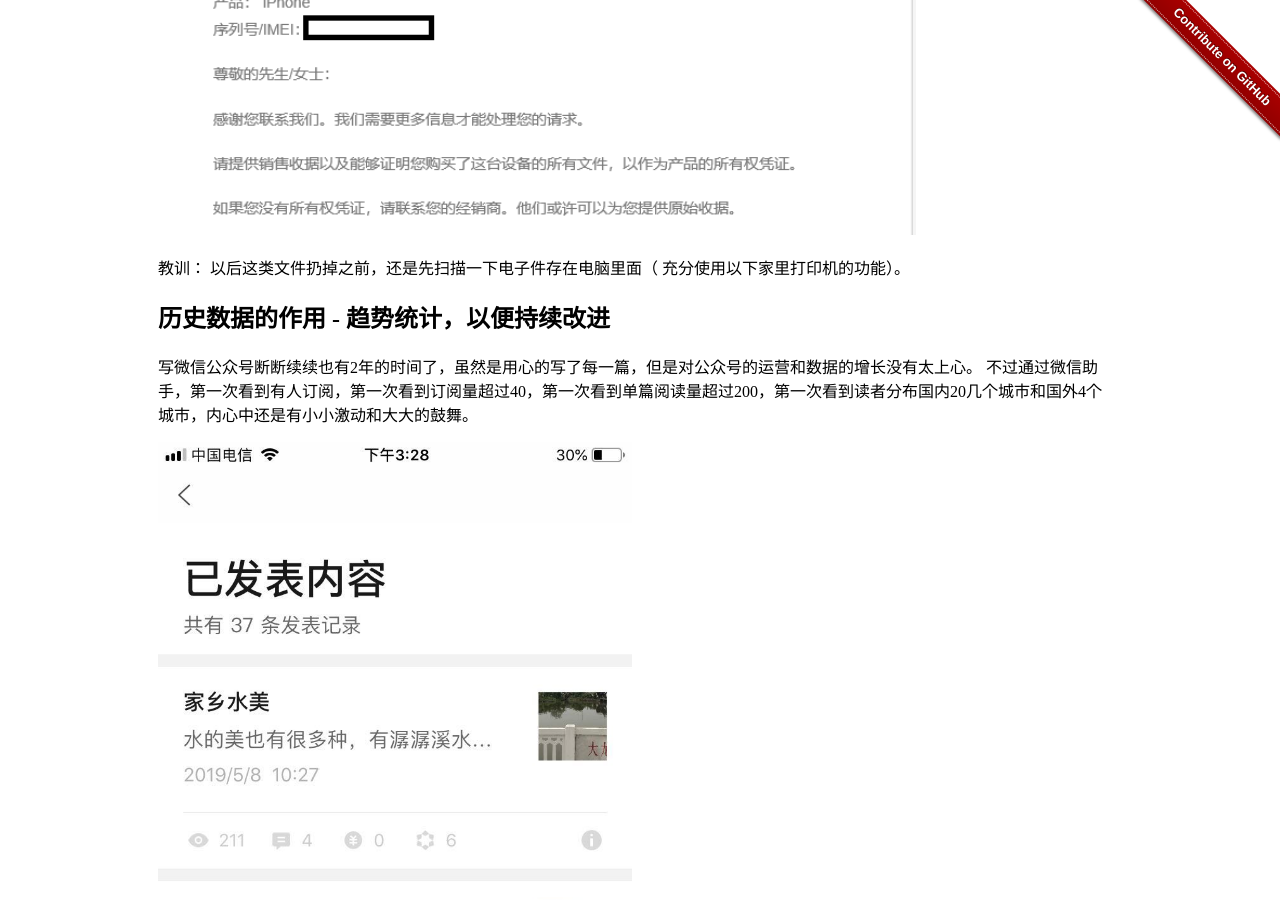
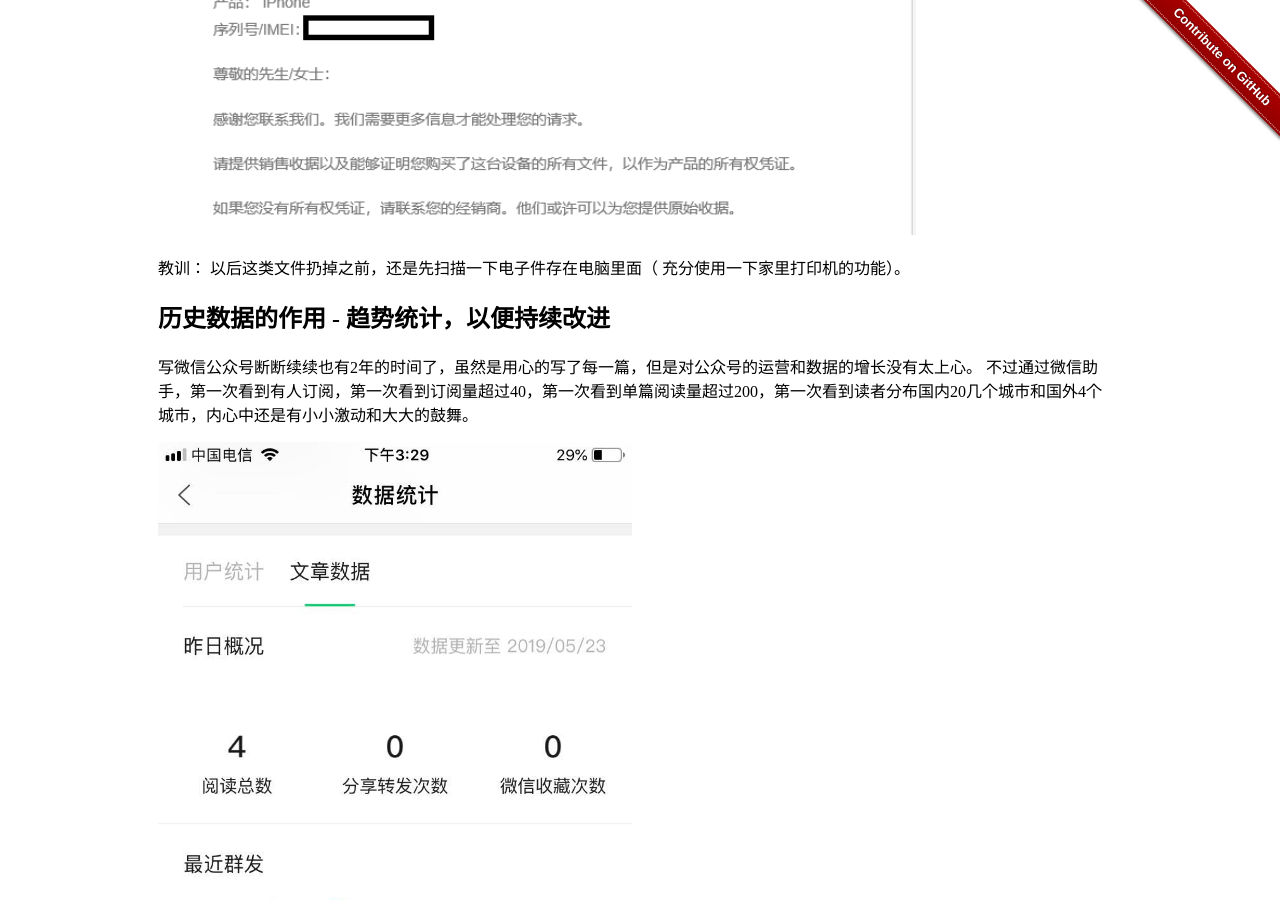
Before and after one commit to liuning0820/liuning0820.github.io, a Jekyll site: the page built from _posts/2019-05-24-usage-of-historical-data.md, in a window 1280 px wide and 900 px high, scrolled down 651 px. Built offline with Jekyll 4.4.1, drawn with Linux system fonts in a browser that asks for light colours; comment, search, counter and statistics services are not loaded.

Commit message:
clean up article.

```diff
--- a/_posts/2019-05-24-usage-of-historical-data.md
+++ b/_posts/2019-05-24-usage-of-historical-data.md
@@ -16,13 +16,11 @@ comments: true
 
 ![apple-case-id]({{ site.url }}{{site.baseurl}}/images/apple-case-id.png){:height="80%" width="80%"}
 
-教训： 以后这类文件扔掉之前，还是先扫描一下电子件存在电脑里面（ 充分使用以下家里打印机的功能）。
+教训： 以后这类文件扔掉之前，还是先扫描一下电子件存在电脑里面（ 充分使用一下家里打印机的功能）。
 
 ## 历史数据的作用 - 趋势统计，以便持续改进
 
 写微信公众号断断续续也有2年的时间了，虽然是用心的写了每一篇，但是对公众号的运营和数据的增长没有太上心。 不过通过微信助手，第一次看到有人订阅，第一次看到订阅量超过40，第一次看到单篇阅读量超过200，第一次看到读者分布国内20几个城市和国外4个城市，内心中还是有小小激动和大大的鼓舞。
-
-![wechat-data-growth]({{ site.url }}{{site.baseurl}}/images/data-growth-01.jpg){:height="50%" width="50%"}
 
 ![wechat-data-growth]({{ site.url }}{{site.baseurl}}/images/data-growth-02.jpg){:height="50%" width="50%"}
 
```
Also changed, not shown: images/data-growth-01.jpg (deleted).
